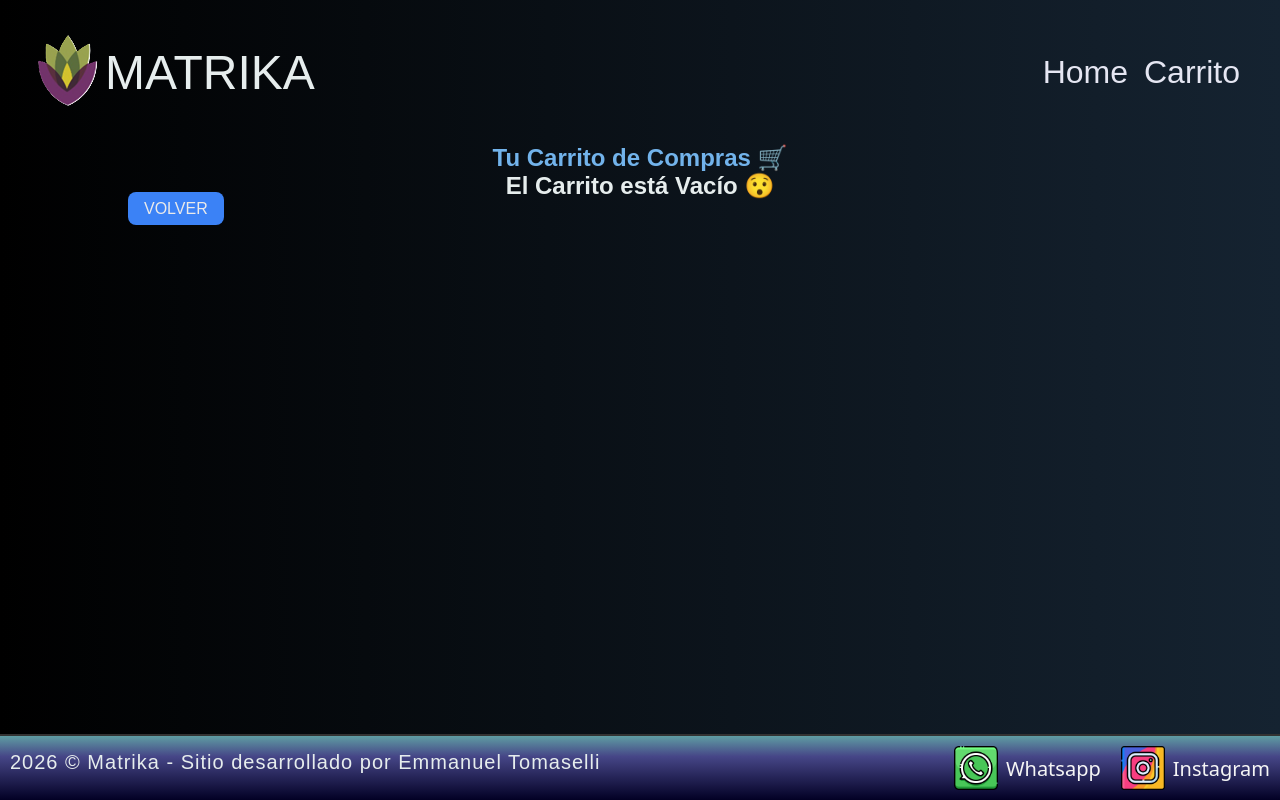
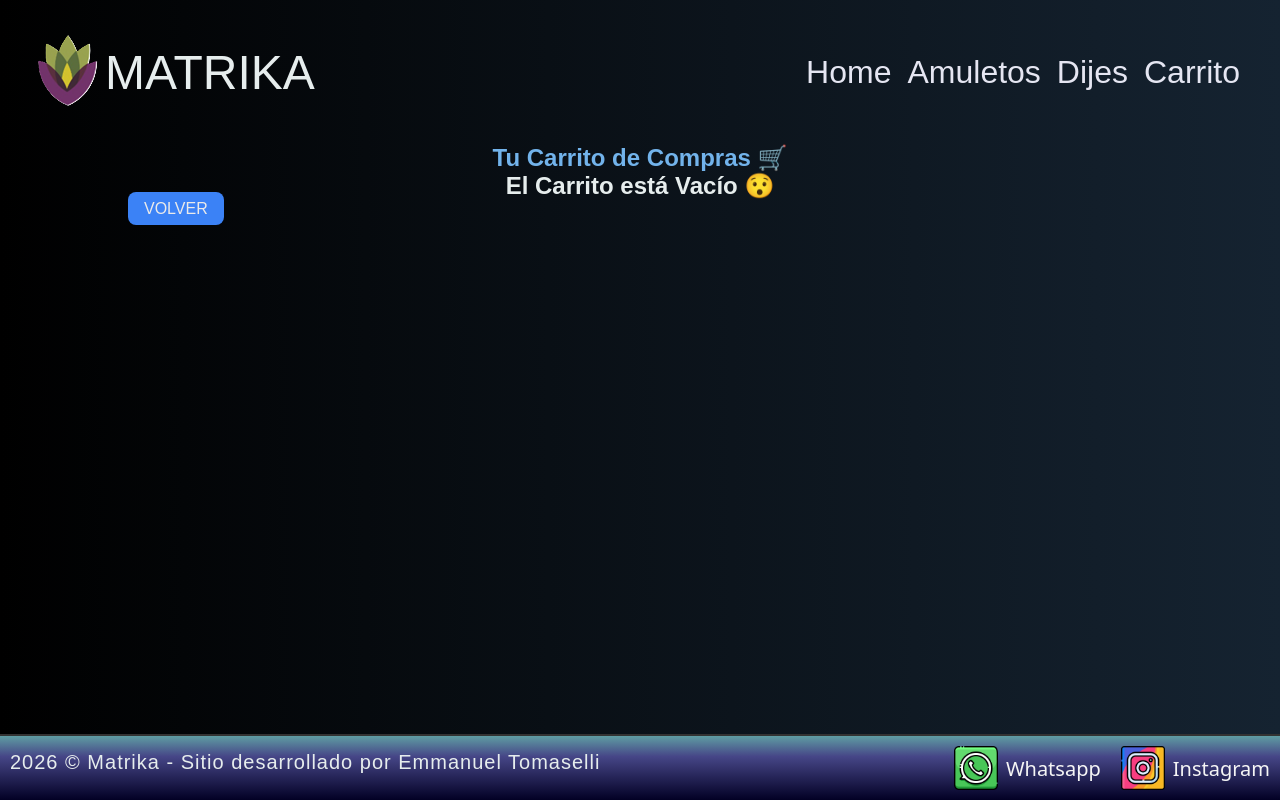
Before and after one commit to etomaselli87/React-ProyectoTT, a React (Vite) app: page /carrito in a window 1280 px wide. Built offline with nearby package versions, Linux system fonts and the light colour scheme; a web font is replaced by a local one.

Commit message:
Agregado categorias a la Nav

```diff
--- a/src/components/Nav/Nav.jsx
+++ b/src/components/Nav/Nav.jsx
@@ -14,6 +14,12 @@ export const Nav = () => {
                     <Link to={"/"}>Home</Link>
                 </li>
                 <li>
+                    <Link to={"/category/amuletos"}>Amuletos</Link>
+                </li>
+                <li>
+                    <Link to={"/category/dijes"}>Dijes</Link>
+                </li>
+                <li>
                     <Link to={"/carrito"}>
                         Carrito
                         {totalItems > 0 && <span className="incart">{totalItems}</span>}
```
